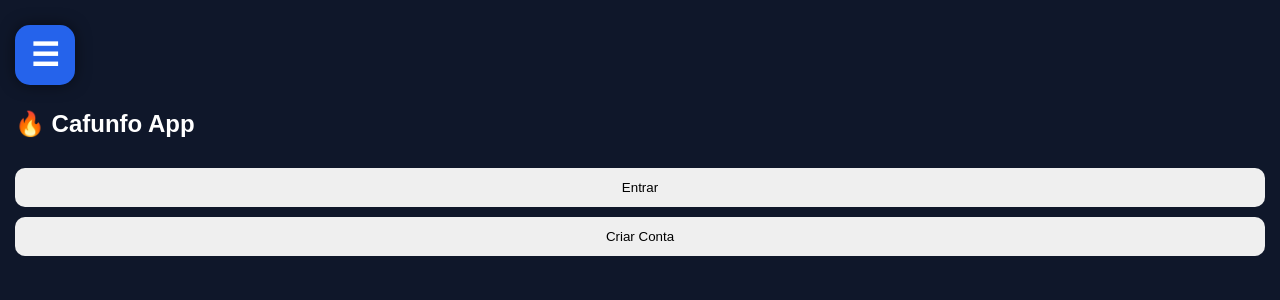
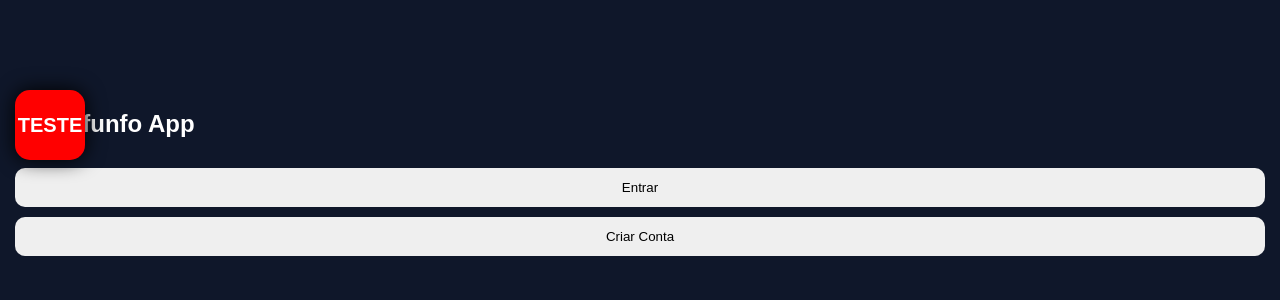
Before and after one commit to durklanez/inteligencia.app, a Flask app: page / in a window 1280 px wide. Shown: the top 300 px of the page. Run offline with Flask 3, Linux system fonts and the light colour scheme.

Commit message:
Update index.html

```diff
--- a/templates/index.html
+++ b/templates/index.html
@@ -7,34 +7,33 @@
 
 <style>
 
-/* FUNDO */
 body{
 background:#0f172a;
 font-family:Arial;
-color:white;
 margin:0;
 padding:0;
+color:white;
 overflow-x:hidden;
 }
 
 /* BOTÃO MENU */
 #menuBtn{
 position:fixed;
-top:15px;
+top:80px;
 left:15px;
-width:60px;
-height:60px;
-background:#2563eb;
+width:70px;
+height:70px;
+background:red;
 color:white;
 border:none;
 border-radius:15px;
-font-size:32px;
+font-size:20px;
 font-weight:bold;
-z-index:999999;
+z-index:999999999;
 display:flex;
 align-items:center;
 justify-content:center;
-box-shadow:0 0 15px rgba(0,0,0,0.5);
+box-shadow:0 0 20px black;
 cursor:pointer;
 }
 
@@ -173,7 +167,7 @@ color:#22c55e;
 
 <!-- BOTÃO MENU -->
 <button id="menuBtn" onclick="abrirMenu()">
-☰
+TESTE
 </button>
 
 <!-- MENU -->
@@ -442,6 +435,8 @@ ${texto}
 
 document.getElementById("iaInput").value = "";
 
+try{
+
 const res = await fetch("/chat",{
 
 method:"POST",
@@ -463,6 +458,16 @@ chat.innerHTML += `
 ${data.resposta}
 </div>
 `;
+
+}catch(e){
+
+chat.innerHTML += `
+<div class="msg-bot">
+Erro na IA
+</div>
+`;
+
+}
 
 chat.scrollTop = chat.scrollHeight;
 
```
Also changed, not shown: other parts of templates/index.html (+16 -22 lines).
